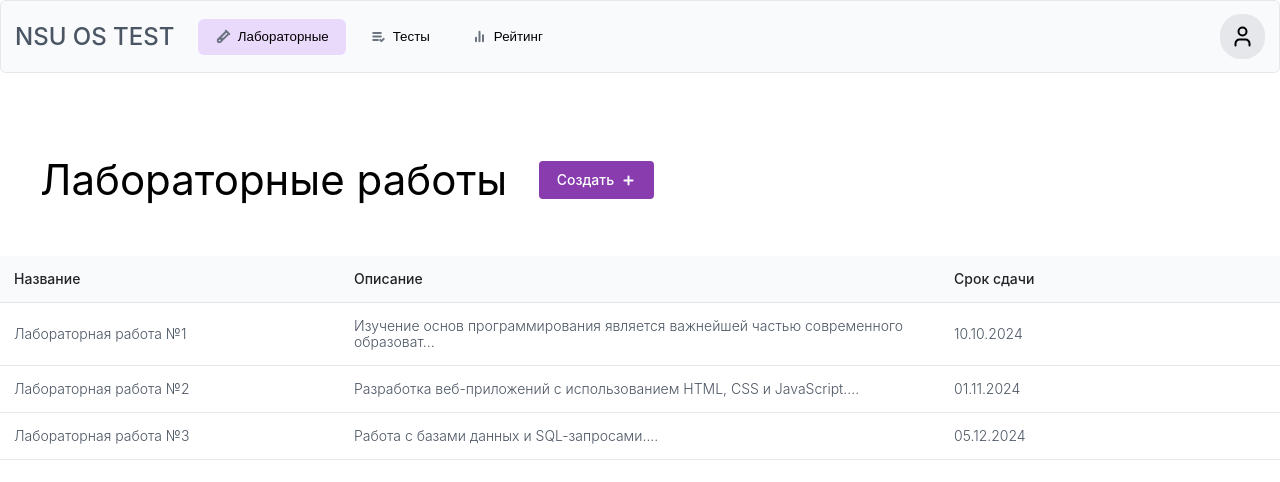
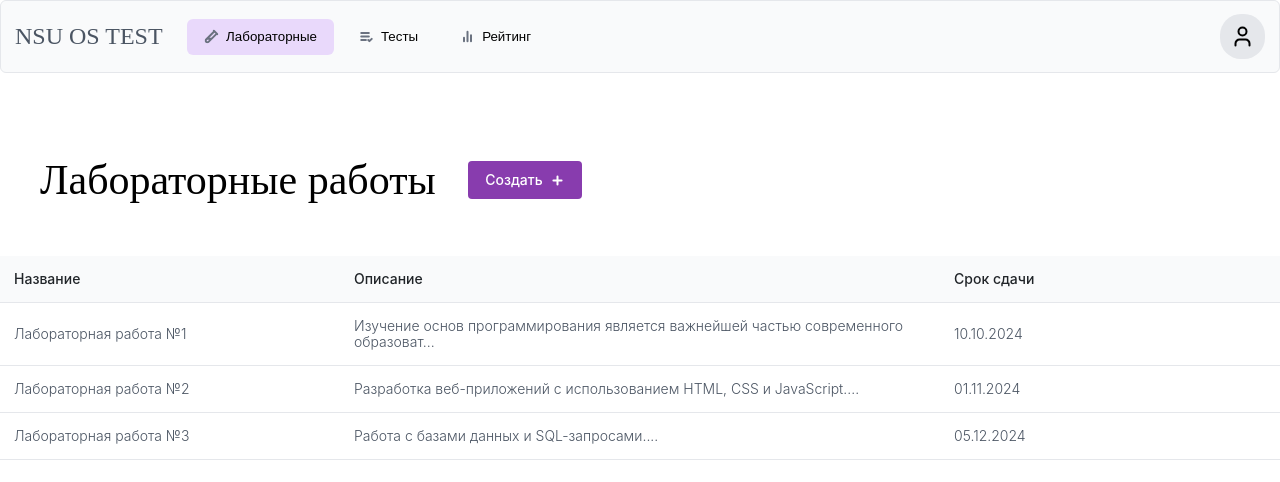
Before and after one commit to os-nsu/ostest-front, a React (Vite) app: page / in a window 1280 px wide. Shown: the top 482 px of the page. Built offline with nearby package versions, Linux system fonts and the light colour scheme.

Commit message:
12202: удаление стиля шрифта

```diff
--- a/src/styles/components/LabPageTitle.module.scss
+++ b/src/styles/components/LabPageTitle.module.scss
@@ -8,7 +8,6 @@
 }
 .title {
     margin: 0;
-    font-family: Inter, sans-serif;
     font-size: 42px;
     font-weight: 400;
     line-height: 54.6px;
@@ -16,7 +15,6 @@
 }
 
 .button {
-    font-family: Inter, sans-serif;
     font-size: 14px;
     font-weight: 500;
     line-height: 16.94px;
--- a/src/styles/components/LabTable.module.scss
+++ b/src/styles/components/LabTable.module.scss
@@ -6,7 +6,6 @@
     th {
         padding-block: 14px;
         padding-inline-start: 14px;
-        font-family: Inter, sans-serif;
         font-size: 14px;
         font-weight: 500;
         line-height: 16.94px;
@@ -21,7 +20,6 @@
         padding-inline-start: 14px;
         border-top: 1px solid transparent;
         border-bottom: 1px solid #E5E7EB;
-        font-family: Inter, sans-serif;
         font-size: 14px;
         font-weight: 300;
         line-height: 16.94px;
@@ -30,7 +28,6 @@
     }
 
     .labs_table_empty {
-        font-family: Inter, sans-serif;
         font-size: 32px;
         font-weight: 400;
         line-height: 41.6px;
--- a/src/styles/components/NavigationHeader.module.scss
+++ b/src/styles/components/NavigationHeader.module.scss
@@ -18,7 +18,6 @@
 }
 
 .header_logo {
-    font-family: Inter, sans-serif;
     font-size: 24px;
     font-weight: 500;
     line-height: 29.05px;
@@ -52,7 +51,6 @@
 }
 
 .header_button_text {
-    font-family: Inter, sans-serif;
     font-size: 16px;
     font-weight: 400;
     line-height: 19.36px;
```
